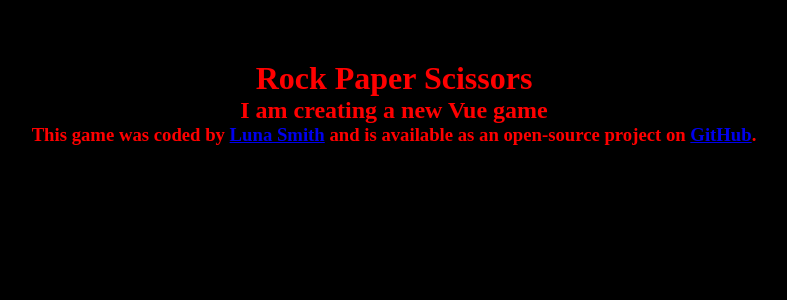
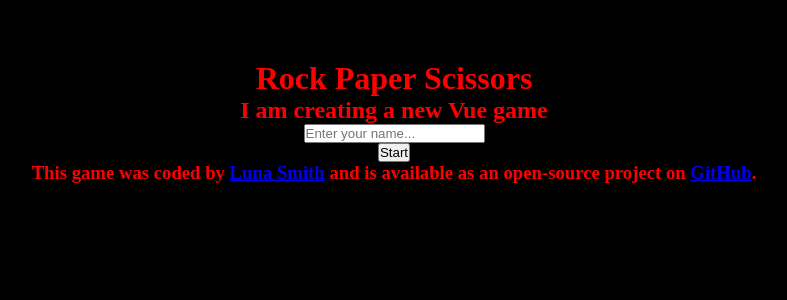
Before and after one commit to Lu-Smith/rock_paper_scisors_vue_typescript_tdd, a Vue app: page / in a window 1280 px wide. Shown: the top 300 px of the page, without its empty margins (246-1033 px from the left). Built offline with nearby package versions, Linux system fonts and the light colour scheme.

Commit message:
Passed HomPage test

```diff
--- a/src/components/HomePage.vue
+++ b/src/components/HomePage.vue
@@ -1,10 +1,20 @@
 <template>
   <h2>{{ msg }}</h2>
+  <div class="player">
+    <input type="text" v-model="playerName" placeholder="Enter your name..."/>
+    {{ playerName }}
+  </div>
+  <button class="start-game">Start</button>
 </template>
 
 <script lang="ts">
 export default {
-    props: ['msg']
+    props: ['msg'],
+    data() {
+      return {
+        playerName: ""
+      }
+    }
 
 }
 </script>
```
Also changed, not shown: 1 other file (tests, documents, lock files or other folders).
